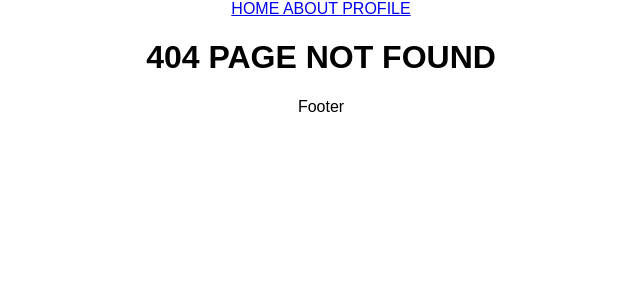
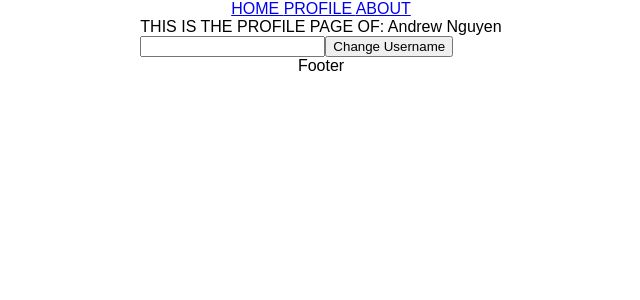
Before and after one commit to AWin23/react-basic-social-media-ap, a React (Create React App) app: page /profile in a window 1280 px wide. Before the commit this address had no page. Shown: the top 300 px of the page, without its empty margins (319-959 px from the left). Built offline with nearby package versions, Linux system fonts and the light colour scheme.

Commit message:
commiting useContext Hooks lessons

```diff
--- a/src/App.js
+++ b/src/App.js
@@ -4,26 +4,41 @@ import { Home } from "./pages/Home";
 import { About } from "./pages/About";
 import { Profile } from "./pages/Profile";
 import { Navbar } from "./pages/Navbar";
+import { useState, createContext } from "react";
+
+export const AppContext = createContext(); // used WHEN you want GROUP OF compoents to have acccess to same "data?
+// When you have data that needs to be accessed by multiple components in your application, you can create a
+//  context to hold that data and use the useContext hook in the child components to access and use that data.
 
 function App() {
+  const [username, setUsername] = useState("Andrew Nguyen");
 
   return (
     <div className="App">
+      <AppContext.Provider value={{ username, setUsername }}>
 
-      <Router>
+        <Router> {/* The <Router> component is the root component that needs to be placed around your entire application to enable routing functionality.
+      It provides the underlying routing infrastructure for React Router DOM.
+      */}
+
           <Navbar />
           {/* ANYTHING YOU DO BELOW THOSE LINKS (OR NAVBAR COMPONENT") WILL CHANGE DEPENDING ON WHICH COMPONENT WE ARE IN */}
 
 
           {/* ROUTES IS USED TO DEFINE ALL THE ROUTES*/}
           <Routes>
+
+            {/* define a specific route. It specifies the URL path for which the component should be rendered.*/}
             <Route path="/" element={<Home />} />
+            <Route path="/profile"
+              element={<Profile />}
+            />
             <Route path="/about" element={<About />} />
-          <Route path="/profile/:username" element={<Profile />} />
             <Route path="*" element={<h1> 404 PAGE NOT FOUND </h1>} />
           </Routes>
           <div> Footer  </div>
         </Router>
+      </AppContext.Provider>
     </div>
 
   )
--- /dev/null
+++ b/src/component/ChangeProfile.jsx
@@ -0,0 +1,28 @@
+// ChangeProfile.jsx
+import { useState } from "react";
+import { useContext } from "react";
+import { AppContext } from "../App";
+
+export const ChangeProfile = () => {
+  const { setUsername } = useContext(AppContext);
+
+  const [newUsername, setNewUserName] = useState("");
+
+  return (
+    <div>
+      <input
+        onChange={(event) => {
+          setNewUserName(event.target.value);
+        }}
+      />
+
+      <button
+        onClick={() => {
+          setUsername(newUsername); // Use setUserName prop
+        }}
+      >
+        Change Username
+      </button>
+    </div>
+  );
+};
--- a/src/pages/Home.js
+++ b/src/pages/Home.js
@@ -1,3 +1,8 @@
+import React from "react";
+import { useContext } from "react";
+import {AppContext} from '../App';
+
 export const Home = () => {
-    return <h1> THIS IS HOME PAGE </h1>
+    const { username  } = useContext(AppContext);
+    return <h1> THIS IS HOME PAGE and username is: {username} </h1>
 }
--- a/src/pages/Navbar.js
+++ b/src/pages/Navbar.js
@@ -6,8 +6,8 @@ export const Navbar = () => {
         <div>
             { /* NAVBAR: */}
             <Link to="/"> HOME </Link>
+            <Link to="/profile"> PROFILE </Link>
             <Link to="/about"> ABOUT </Link>
-            <Link to="/profile/:username"> PROFILE </Link>
         </div>
     );
 }
--- a/src/pages/Profile.js
+++ b/src/pages/Profile.js
@@ -1,20 +1,19 @@
+// Profile.jsx
 import React from "react";
-import { useNavigate, useParams } from "react-router-dom";
+import { ChangeProfile } from "../component/ChangeProfile";
+import { useContext } from "react";
+import { AppContext } from "../App";
 
-export function Profile() {
-    let navigate = useNavigate(); // its a represneted function where once called, it navigates to the routes
-    let { username } = useParams();
+export const Profile = () => {
+  const { username } = useContext(AppContext);
 
-    const handleButtonClick = () => {
-        navigate("/about"); // Navigate to the "/menu" route
-    };
+  return (
+    <div>
+      {" "}
+      THIS IS THE PROFILE PAGE OF: {username}
+      <ChangeProfile />
 
-    return (
-        <div>
-           THIS IS THE PROFILE PAGE OF {username}
-            <button onClick={handleButtonClick}>
-            {""}
-            Change to about page</button>
-        </div>
-    );
-}
+      { /*Use setUserName prop*/}
+    </div>
+  );
+};
```
Lines whose indentation alone changed are shown as unchanged.
